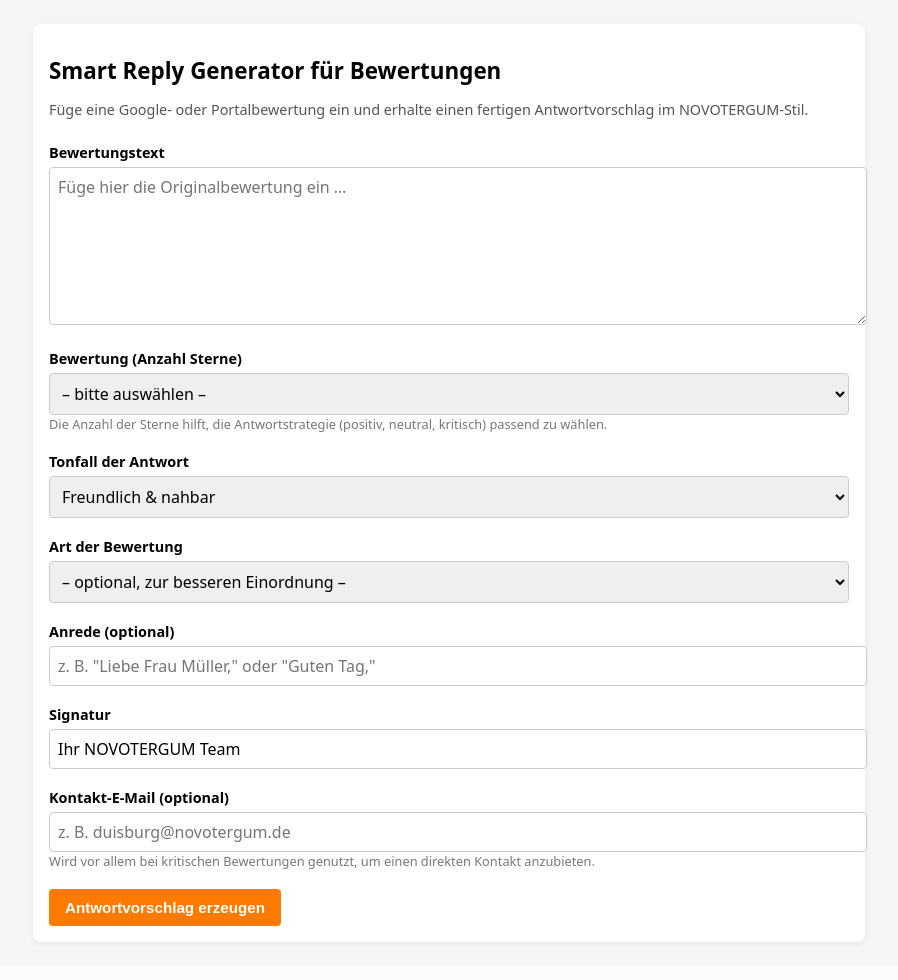
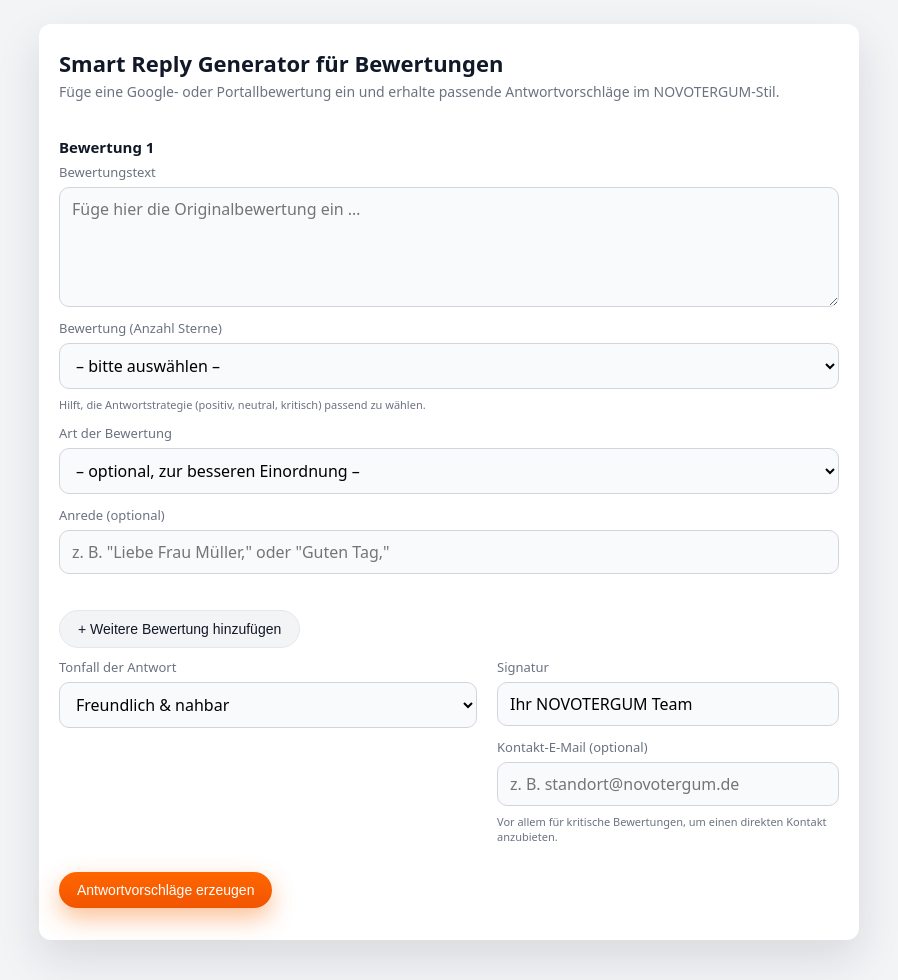
Before and after one commit to novotergum/smart-reply-generator, a Flask app: page / in a window 1280 px wide. Shown: the whole page, without its empty margins (191-1089 px from the left). Before the commit the page ends 945 px from the top, so only its background shows below. Run offline with Flask 3, Linux system fonts and the light colour scheme.

Commit message:
Update index.html

```diff
--- a/templates/index.html
+++ b/templates/index.html
@@ -1,208 +1,299 @@
-<!DOCTYPE html>
+<!doctype html>
 <html lang="de">
 <head>
-    <meta charset="UTF-8">
+  <meta charset="utf-8" />
+  <meta name="viewport" content="width=device-width,initial-scale=1" />
   <title>Smart Reply Generator für Bewertungen</title>
-    <meta name="viewport" content="width=device-width, initial-scale=1">
   <style>
-        body {
-          font-family: system-ui, -apple-system, BlinkMacSystemFont, "Segoe UI", sans-serif;
-          margin: 0;
-          padding: 0;
-          background: #f5f5f5;
+    :root{
+      --brand:#ff6600; --brand-700:#f25500;
+      --ink:#111827; --muted:#6b7280;
+      --bg:#f3f4f6; --card:#ffffff;
+      --radius:12px; --shadow:0 18px 45px rgba(15,23,42,.12);
     }
-        .container {
-          max-width: 800px;
-          margin: 24px auto;
-          padding: 16px;
-          background: #ffffff;
-          border-radius: 8px;
-          box-shadow: 0 2px 6px rgba(0,0,0,0.06);
+    *{box-sizing:border-box;}
+    body{
+      margin:0;
+      font-family:system-ui,-apple-system,BlinkMacSystemFont,"Segoe UI",sans-serif;
+      background:var(--bg);
+      color:var(--ink);
     }
-        h1 {
-          font-size: 1.4rem;
-          margin-bottom: 0.25rem;
+    .page{
+      max-width:820px;
+      margin:24px auto 40px;
+      padding:24px 20px 32px;
+      background:var(--card);
+      border-radius:var(--radius);
+      box-shadow:var(--shadow);
     }
-        .subtitle {
-          font-size: 0.9rem;
-          color: #555;
-          margin-bottom: 1.5rem;
+    h1{
+      font-size:22px;
+      margin:0 0 4px;
     }
-        .field {
-          margin-bottom: 1.2rem;
+    .lead{
+      margin:0 0 20px;
+      font-size:14px;
+      color:var(--muted);
     }
-        label {
-          display: block;
-          font-weight: 600;
-          margin-bottom: 0.3rem;
-          font-size: 0.9rem;
+    form{margin:0;}
+    .field{
+      display:flex;
+      flex-direction:column;
+      gap:6px;
+      margin-bottom:12px;
     }
-        textarea {
-          width: 100%;
-          min-height: 140px;
-          padding: 8px;
-          border-radius: 4px;
-          border: 1px solid #ccc;
-          font: inherit;
-          resize: vertical;
+    label{
+      font-size:13px;
+      color:var(--muted);
     }
-        select, input[type="text"], input[type="email"] {
-          width: 100%;
-          padding: 8px;
-          border-radius: 4px;
-          border: 1px solid #ccc;
-          font: inherit;
+    textarea,input,select{
+      font:inherit;
+      padding:10px 12px;
+      border-radius:10px;
+      border:1px solid #d1d5db;
+      background:#f9fafb;
     }
-        button {
-          display: inline-block;
-          padding: 10px 16px;
-          border-radius: 4px;
-          border: none;
-          cursor: pointer;
-          font-weight: 600;
-          font-size: 0.95rem;
-          background: #ff7a00;
-          color: #ffffff;
+    textarea{resize:vertical; min-height:120px;}
+    select{background-color:#f9fafb;}
+    textarea:focus,input:focus,select:focus{
+      outline:2px solid rgba(255,102,0,.35);
+      border-color:#fb923c;
+      background:#ffffff;
     }
-        button:hover {
-          opacity: 0.9;
+    .hint{
+      font-size:11px;
+      color:var(--muted);
+      margin:2px 0 0;
     }
-        .output {
-          margin-top: 2rem;
-          padding-top: 1.5rem;
-          border-top: 1px solid #eee;
+    .review-block{
+      padding:16px 0 18px;
+      border-bottom:1px dashed #e5e7eb;
     }
-        .output h2 {
-          font-size: 1.1rem;
-          margin-bottom: 0.8rem;
+    .review-block:last-child{
+      border-bottom:none;
     }
-        pre {
-          white-space: pre-wrap;
-          word-wrap: break-word;
-          background: #fafafa;
-          border-radius: 4px;
-          padding: 12px;
-          border: 1px solid #eee;
-          font-size: 0.95rem;
+    .review-heading{
+      font-size:15px;
+      font-weight:600;
+      margin:0 0 6px;
     }
-        .hint {
-          font-size: 0.8rem;
-          color: #777;
+    .btn-primary,.btn-secondary{
+      border-radius:999px;
+      border:0;
+      cursor:pointer;
+      font-size:14px;
+      padding:10px 18px;
+      display:inline-flex;
+      align-items:center;
+      gap:6px;
+    }
+    .btn-primary{
+      background:linear-gradient(180deg,var(--brand),var(--brand-700));
+      color:#fff;
+      box-shadow:0 10px 25px rgba(249,115,22,.45);
+    }
+    .btn-primary:hover{filter:brightness(1.03);}
+    .btn-secondary{
+      background:#f3f4f6;
+      color:var(--ink);
+      border:1px solid #e5e7eb;
+    }
+    .btn-secondary:hover{
+      background:#e5e7f3;
+    }
+    .actions{
+      margin-top:16px;
+    }
+    .grid{
+      display:grid;
+      grid-template-columns:1fr;
+      gap:10px 20px;
+      margin-top:10px;
+    }
+    @media (min-width:720px){
+      .grid{grid-template-columns:1.1fr 0.9fr;}
+    }
+    .results{
+      margin-top:28px;
+      padding-top:18px;
+      border-top:1px solid #e5e7eb;
+    }
+    .reply-card{
+      margin-top:14px;
+      padding:14px 12px 14px;
+      border-radius:10px;
+      background:#f9fafb;
+      border:1px solid #e5e7eb;
+    }
+    .reply-card h3{
+      margin:0 0 6px;
+      font-size:14px;
+    }
+    .original-label{
+      margin:4px 0 0;
+      font-size:12px;
+      color:var(--muted);
+    }
+    .original-review{
+      margin:4px 0 8px;
+      font-size:13px;
+      white-space:pre-wrap;
     }
   </style>
 </head>
 <body>
-<div class="container">
-    {% set v = values or {} %}
-
+<div class="page">
   <h1>Smart Reply Generator für Bewertungen</h1>
-    <p class="subtitle">
-        Füge eine Google- oder Portalbewertung ein und erhalte einen fertigen Antwortvorschlag im NOVOTERGUM-Stil.
+  <p class="lead">
+    Füge eine Google- oder Portallbewertung ein und erhalte passende Antwortvorschläge im NOVOTERGUM-Stil.
   </p>
 
   <form method="post" action="/generate">
+    <div id="reviews-container">
+
+      {# Mindestens ein Block – kommt aus app.py #}
+      {% set _reviews = reviews or [ {} ] %}
+      {% for r in _reviews %}
+      <div class="review-block">
+        <p class="review-heading">Bewertung {{ loop.index }}</p>
+
         <div class="field">
-            <label for="review">Bewertungstext</label>
-            <textarea
-                id="review"
-                name="review"
-                placeholder="Füge hier die Originalbewertung ein …"
-                required
-            >{{ v.get("review", "") }}</textarea>
+          <label for="review_{{ loop.index0 }}">Bewertungstext</label>
+          <textarea id="review_{{ loop.index0 }}" name="review" required
+                    placeholder="Füge hier die Originalbewertung ein …">{{ r.review or '' }}</textarea>
         </div>
 
         <div class="field">
-            <label for="ratingStars">Bewertung (Anzahl Sterne)</label>
-            {% set stars = v.get("ratingStars", "") %}
-            <select id="ratingStars" name="ratingStars">
+          <label for="rating_{{ loop.index0 }}">Bewertung (Anzahl Sterne)</label>
+          <select id="rating_{{ loop.index0 }}" name="rating">
             <option value="">– bitte auswählen –</option>
-                <option value="5" {% if stars == "5" %}selected{% endif %}>5 Sterne</option>
-                <option value="4" {% if stars == "4" %}selected{% endif %}>4 Sterne</option>
-                <option value="3" {% if stars == "3" %}selected{% endif %}>3 Sterne</option>
-                <option value="2" {% if stars == "2" %}selected{% endif %}>2 Sterne</option>
-                <option value="1" {% if stars == "1" %}selected{% endif %}>1 Stern</option>
+            {% for n in range(1,6) %}
+              <option value="{{ n }}"
+                {% if (r.rating or '') == n|string %}selected{% endif %}>
+                {{ n }} Stern{% if n > 1 %}e{% endif %}
+              </option>
+            {% endfor %}
           </select>
-            <div class="hint">
-                Die Anzahl der Sterne hilft, die Antwortstrategie (positiv, neutral, kritisch) passend zu wählen.
-            </div>
+          <p class="hint">Hilft, die Antwortstrategie (positiv, neutral, kritisch) passend zu wählen.</p>
         </div>
 
         <div class="field">
-            <label for="selectedTone">Tonfall der Antwort</label>
-            {% set tone = v.get("selectedTone", "friendly") %}
-            <select id="selectedTone" name="selectedTone">
-                <option value="warm" {% if tone == "warm" %}selected{% endif %}>Warm &amp; empathisch</option>
-                <option value="friendly" {% if tone == "friendly" %}selected{% endif %}>Freundlich &amp; nahbar</option>
-                <option value="neutral" {% if tone == "neutral" %}selected{% endif %}>Neutral &amp; sachlich</option>
-                <option value="professional" {% if tone == "professional" %}selected{% endif %}>Formell &amp; professionell</option>
-                <option value="casual" {% if tone == "casual" %}selected{% endif %}>Locker &amp; informell</option>
+          <label for="reviewType_{{ loop.index0 }}">Art der Bewertung</label>
+          <select id="reviewType_{{ loop.index0 }}" name="reviewType">
+            <option value="">– optional, zur besseren Einordnung –</option>
+            <option value="therapy" {% if r.reviewType == 'therapy' %}selected{% endif %}>Therapie / Behandlung</option>
+            <option value="service" {% if r.reviewType == 'service' %}selected{% endif %}>Service / Erreichbarkeit</option>
+            <option value="staff" {% if r.reviewType == 'staff' %}selected{% endif %}>Team / Freundlichkeit</option>
+            <option value="organisation" {% if r.reviewType == 'organisation' %}selected{% endif %}>Organisation / Termine</option>
+            <option value="other" {% if r.reviewType == 'other' %}selected{% endif %}>Sonstiges</option>
           </select>
         </div>
 
         <div class="field">
-            <label for="reviewTag">Art der Bewertung</label>
-            {% set tag = v.get("reviewTag", "") %}
-            <select id="reviewTag" name="reviewTag">
-                <option value="">– optional, zur besseren Einordnung –</option>
-                <option value="Allgemeines Feedback" {% if tag == "Allgemeines Feedback" %}selected{% endif %}>
-                    Allgemeines Feedback
-                </option>
-                <option value="Therapie/Behandlung" {% if tag == "Therapie/Behandlung" %}selected{% endif %}>
-                    Therapie / Behandlung
-                </option>
-                <option value="Kritische Inhalte" {% if tag == "Kritische Inhalte" %}selected{% endif %}>
-                    Kritische Inhalte
-                </option>
+          <label for="salutation_{{ loop.index0 }}">Anrede (optional)</label>
+          <input id="salutation_{{ loop.index0 }}" name="salutation"
+                 placeholder='z. B. "Liebe Frau Müller," oder "Guten Tag,"'
+                 value="{{ r.salutation or '' }}">
+        </div>
+      </div>
+      {% endfor %}
+    </div>
+
+    <div style="margin:6px 0 4px;">
+      <button type="button" id="add-review-btn" class="btn-secondary">
+        + Weitere Bewertung hinzufügen
+      </button>
+    </div>
+
+    <div class="grid">
+      <div>
+        <div class="field">
+          <label for="selectedTone">Tonfall der Antwort</label>
+          <select id="selectedTone" name="selectedTone">
+            <option value="friendly" {% if values.selectedTone == 'friendly' %}selected{% endif %}>Freundlich &amp; nahbar</option>
+            <option value="warm" {% if values.selectedTone == 'warm' %}selected{% endif %}>Warm &amp; wertschätzend</option>
+            <option value="neutral" {% if values.selectedTone == 'neutral' %}selected{% endif %}>Neutral &amp; sachlich</option>
+            <option value="professional" {% if values.selectedTone == 'professional' %}selected{% endif %}>Formell &amp; professionell</option>
+            <option value="casual" {% if values.selectedTone == 'casual' %}selected{% endif %}>Locker &amp; persönlich</option>
           </select>
+        </div>
+      </div>
+
+      <div>
+        <div class="field">
+          <label for="corporateSignature">Signatur</label>
+          <input id="corporateSignature" name="corporateSignature"
+                 value="{{ values.corporateSignature or 'Ihr NOVOTERGUM Team' }}">
         </div>
 
         <div class="field">
-            <label for="anrede">Anrede (optional)</label>
-            <input
-                type="text"
-                id="anrede"
-                name="anrede"
-                placeholder='z.&nbsp;B. "Liebe Frau Müller," oder "Guten Tag,"'
-                value="{{ v.get('anrede', '') }}"
-            />
+          <label for="contactEmail">Kontakt-E-Mail (optional)</label>
+          <input id="contactEmail" name="contactEmail"
+                 placeholder="z. B. standort@novotergum.de"
+                 value="{{ values.contactEmail or '' }}">
+          <p class="hint">Vor allem für kritische Bewertungen, um einen direkten Kontakt anzubieten.</p>
         </div>
-
-        <div class="field">
-            <label for="corporateSignature">Signatur</label>
-            <input
-                type="text"
-                id="corporateSignature"
-                name="corporateSignature"
-                placeholder='z.&nbsp;B. "Ihr NOVOTERGUM Team Duisburg"'
-                value="{{ v.get('corporateSignature', 'Ihr NOVOTERGUM Team') }}"
-            />
-        </div>
-
-        <div class="field">
-            <label for="kontaktMail">Kontakt-E-Mail (optional)</label>
-            <input
-                type="email"
-                id="kontaktMail"
-                name="kontaktMail"
-                placeholder="z. B. duisburg@novotergum.de"
-                value="{{ v.get('kontaktMail', '') }}"
-            />
-            <div class="hint">
-                Wird vor allem bei kritischen Bewertungen genutzt, um einen direkten Kontakt anzubieten.
       </div>
     </div>
 
-        <!-- Sprache wird im Backend auf 'de' gesetzt, daher kein Feld nötig -->
+    <input type="hidden" name="languageMode" value="{{ values.languageMode or 'de' }}">
 
-        <button type="submit">Antwortvorschlag erzeugen</button>
+    <div class="actions">
+      <button type="submit" class="btn-primary">Antwortvorschläge erzeugen</button>
+    </div>
   </form>
 
-    {% if reply %}
-        <div class="output">
-            <h2>Antwortvorschlag</h2>
-            <pre>{{ reply }}</pre>
+  {% if replies %}
+  <section class="results">
+    <h2>Antwortvorschläge</h2>
+
+    {% for item in replies %}
+      <article class="reply-card">
+        <h3>Bewertung {{ loop.index }}</h3>
+        <p class="original-label">Originalbewertung:</p>
+        <p class="original-review">{{ item.review }}</p>
+
+        <div class="field">
+          <label for="reply_{{ loop.index0 }}">Antwortvorschlag</label>
+          <textarea id="reply_{{ loop.index0 }}" rows="6" readonly>{{ item.reply }}</textarea>
         </div>
+      </article>
+    {% endfor %}
+  </section>
   {% endif %}
 </div>
+
+<script>
+document.addEventListener('DOMContentLoaded', function() {
+  const container = document.getElementById('reviews-container');
+  const addBtn = document.getElementById('add-review-btn');
+  if (!container || !addBtn) return;
+
+  addBtn.addEventListener('click', function() {
+    const blocks = container.querySelectorAll('.review-block');
+    const last = blocks[blocks.length - 1];
+    const clone = last.cloneNode(true);
+    const newIndex = blocks.length;
+
+    // IDs und Label-for aktualisieren
+    clone.querySelectorAll('[id]').forEach(function(el) {
+      const base = el.id.replace(/_\d+$/, '');
+      el.id = base + '_' + newIndex;
+    });
+    clone.querySelectorAll('label[for]').forEach(function(label) {
+      const base = label.getAttribute('for').replace(/_\d+$/, '');
+      label.setAttribute('for', base + '_' + newIndex);
+    });
+
+    // Werte zurücksetzen
+    clone.querySelectorAll('textarea').forEach(el => el.value = '');
+    clone.querySelectorAll('input').forEach(el => el.value = '');
+    clone.querySelectorAll('select').forEach(el => el.selectedIndex = 0);
+
+    container.appendChild(clone);
+    clone.scrollIntoView({ behavior: 'smooth', block: 'start' });
+  });
+});
+</script>
 </body>
 </html>
```
Lines whose indentation alone changed are shown as unchanged.
